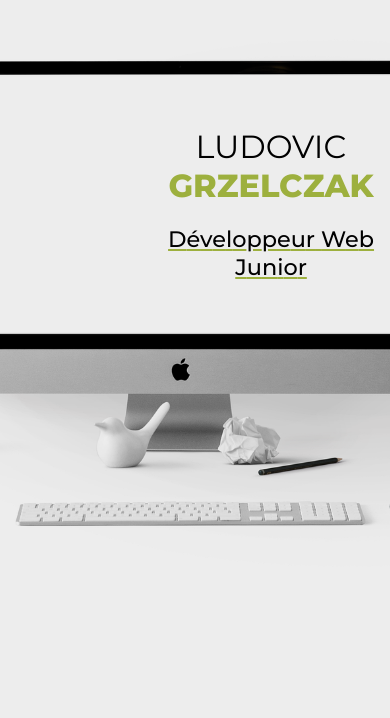
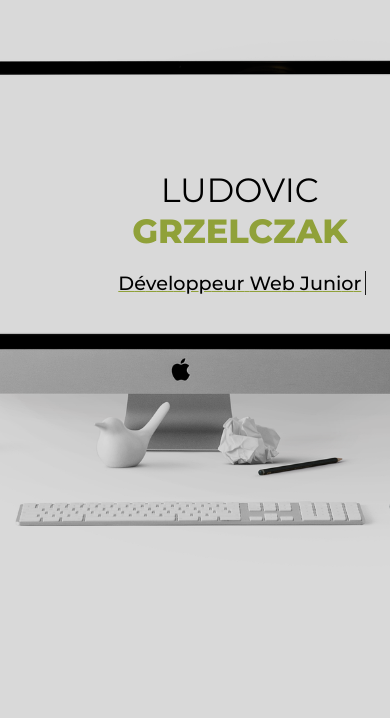
Before and after one commit to LudovicGrzelczak/LudovicGrzelczak.github.io, a plain HTML site: page index.html in a window 390 px wide. Shown: the part 126-844 px from the top of the page. Drawn offline with nearby package versions, Linux system fonts and the light colour scheme; a script that the page names is missing.

Commit message:
start responsive part

```diff
--- a/index.html
+++ b/index.html
@@ -25,11 +25,11 @@
   <header>
     <div class="main-header" id="home">
       <div class="header-container ">
-        <div class="header-name">
-          <h1>Ludovic <span class="name">grzelczak</span></h1>
-        </div>
-        <div class="header-text-container">
-          <div class="header-text">
+        <div class="header-box">
+          <div class="header-name">
+            <h1>Ludovic <span class="name">grzelczak</span></h1>
+          </div>
+          <div class="header-text-container">
             <h2 class="typewriter"></h2>
           </div>
         </div>
--- a/style.css
+++ b/style.css
@@ -75,7 +75,7 @@ nav li:hover:before {
 
 .main-header {
   background: url(./assets/img/apple-1868496_1920.jpg) center/cover;
-  filter: brightness(93%);
+  filter: brightness(85%);
   min-height: 100vh;
   display: flex;
   justify-content: center;
@@ -87,22 +87,22 @@ nav li:hover:before {
   display: block;
   position: absolute;
   top: 30%;
-  left: 39%;
+  left: 38%;
   transition: 1s ease;
 }
 
 .header-name h1 {
   text-transform: uppercase;
   font-weight: 400;
-  font-size: 2rem;
+  font-size: 3rem;
 }
 .header-name .name {
   color: rgb(169, 189, 67);
   font-weight: 800;
 }
-.header-text h2 {
+.header-text-container h2 {
   margin: 20px 0;
-  font-size: 1.4rem;
+  font-size: 1.8rem;
   font-weight: 500;
 }
 
@@ -576,3 +576,117 @@ footer i {
   color: rgb(169, 189, 67);
   padding: 30px;
 }
+
+@media screen and (max-width: 2200px) {
+  .header-container {
+    left: 36%;
+  }
+}
+@media screen and (max-width: 1920px) {
+  .header-container {
+    left: 36%;
+    top: 32%;
+  }
+  .header-name h1 {
+    font-size: 2.5rem;
+  }
+  .header-text-container h2 {
+    font-size: 1.5rem;
+  }
+}
+@media screen and (max-width: 1680px) {
+  .header-container {
+    left: 36%;
+    top: 34%;
+  }
+  .header-name h1 {
+    font-size: 2.2rem;
+  }
+  .header-text-container h2 {
+    font-size: 1.3rem;
+  }
+}
+@media screen and (max-width: 1600px) {
+  .header-container {
+    left: 36%;
+    top: 35%;
+  }
+  .header-name h1 {
+    font-size: 2.1rem;
+  }
+  .header-text-container h2 {
+    font-size: 1.2rem;
+  }
+}
+@media screen and (max-width: 1440px) {
+  .header-container {
+    left: 35%;
+    top: 35%;
+  }
+  .header-name h1 {
+    font-size: 2.1rem;
+  }
+  .header-text-container h2 {
+    font-size: 1.2rem;
+  }
+}
+@media screen and (max-width: 1366px) {
+  .header-container {
+    left: 34%;
+    top: 35%;
+  }
+  .header-name h1 {
+    font-size: 2.1rem;
+  }
+  .header-text-container h2 {
+    font-size: 1.2rem;
+  }
+}
+@media screen and (max-width: 1280px) {
+  .header-container {
+    left: 32%;
+    top: 35%;
+  }
+  .header-name h1 {
+    font-size: 2.1rem;
+  }
+  .header-text-container h2 {
+    font-size: 1.2rem;
+  }
+}
+@media screen and (max-width: 1024px) {
+  .header-container {
+    left: 28%;
+    top: 35%;
+  }
+  .header-name h1 {
+    font-size: 2rem;
+  }
+  .header-text-container h2 {
+    font-size: 1.2rem;
+  }
+}
+@media screen and (min-width: 800px) and (max-width: 900px) {
+  .header-container {
+    left: 25%;
+    top: 35%;
+  }
+  .header-name h1 {
+    font-size: 2.1rem;
+  }
+  .header-text-container h2 {
+    font-size: 1.2rem;
+  }
+}
+@media screen and (max-width: 800px) {
+  .header-container {
+    left: 23%;
+    top: 35%;
+  }
+  .header-name h1 {
+    font-size: 2.1rem;
+  }
+  .header-text-container h2 {
+    font-size: 1.2rem;
+  }
+}
```
Also changed, not shown: assets/img/jessy-smith-zFOm6KzA-7g-unsplash.jpg (added), 1 other file.
